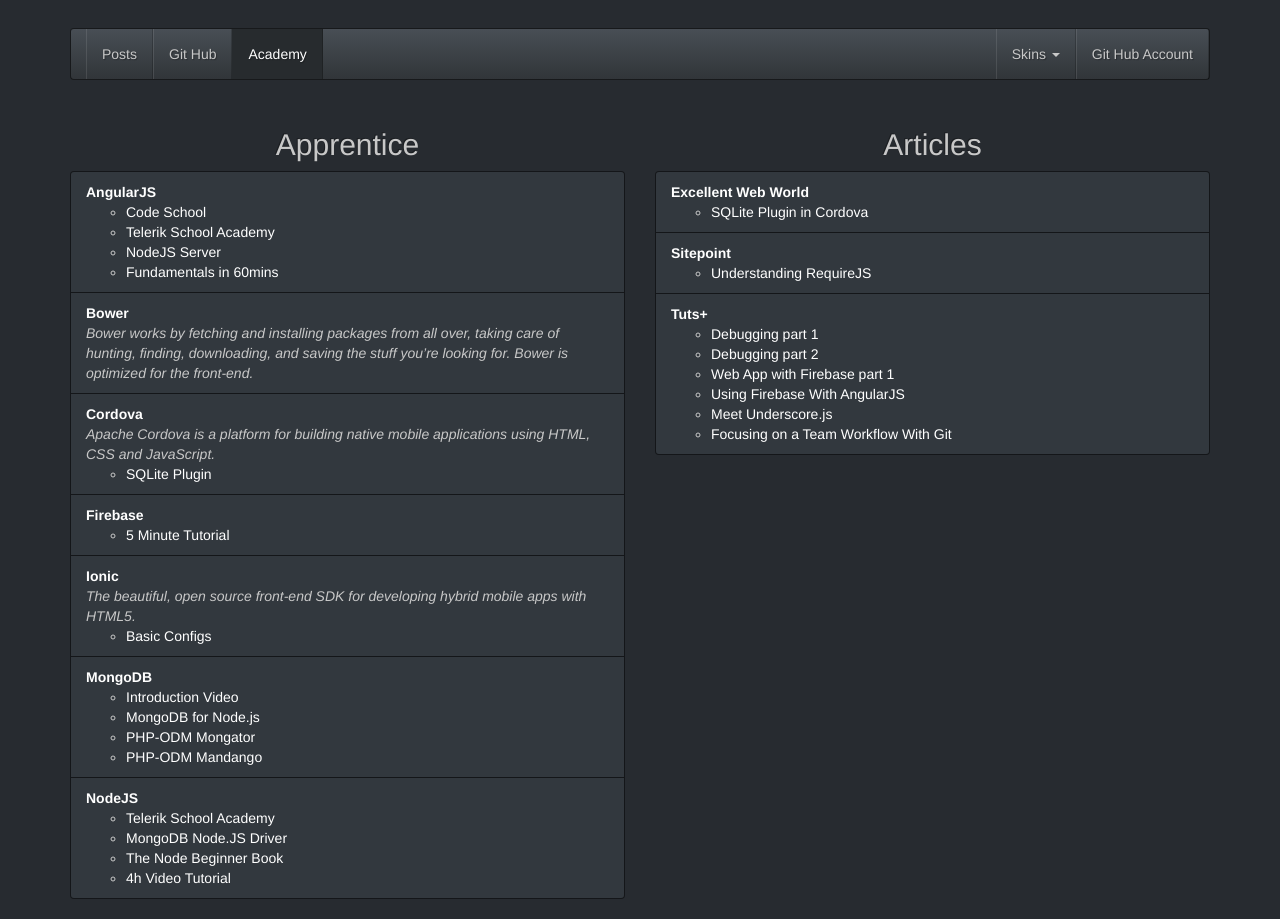
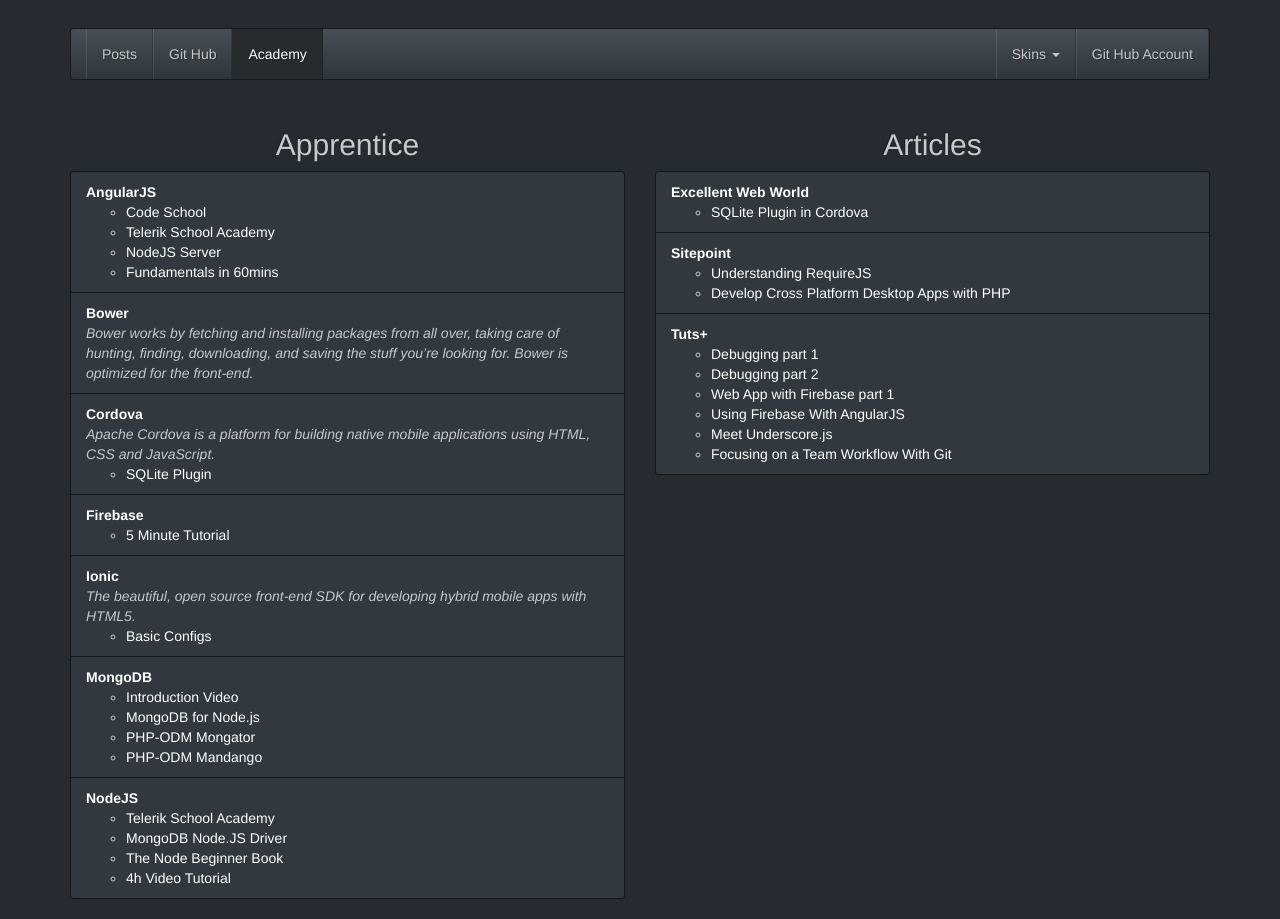
Before and after one commit to donvercety/donvercety.github.io, a Jekyll site: the page built from academy.html, in a window 1280 px wide. Built offline with Jekyll 4.4.1, drawn with Linux system fonts in a browser that asks for light colours; nearby versions of some CDN libraries.

Commit message:
Update academy.yml

```diff
--- a/_data/academy.yml
+++ b/_data/academy.yml
@@ -122,6 +122,9 @@
     - name: Understanding RequireJS
       link: http://www.sitepoint.com/understanding-requirejs-for-effective-javascript-module-loading/
 
+    - name: Develop Cross Platform Desktop Apps with PHP
+      link: http://www.sitepoint.com/3-ways-develop-cross-platform-desktop-apps-php/?fb
+
   # - - - - - - - - - -
 
   - name: Excellent Web World
```
